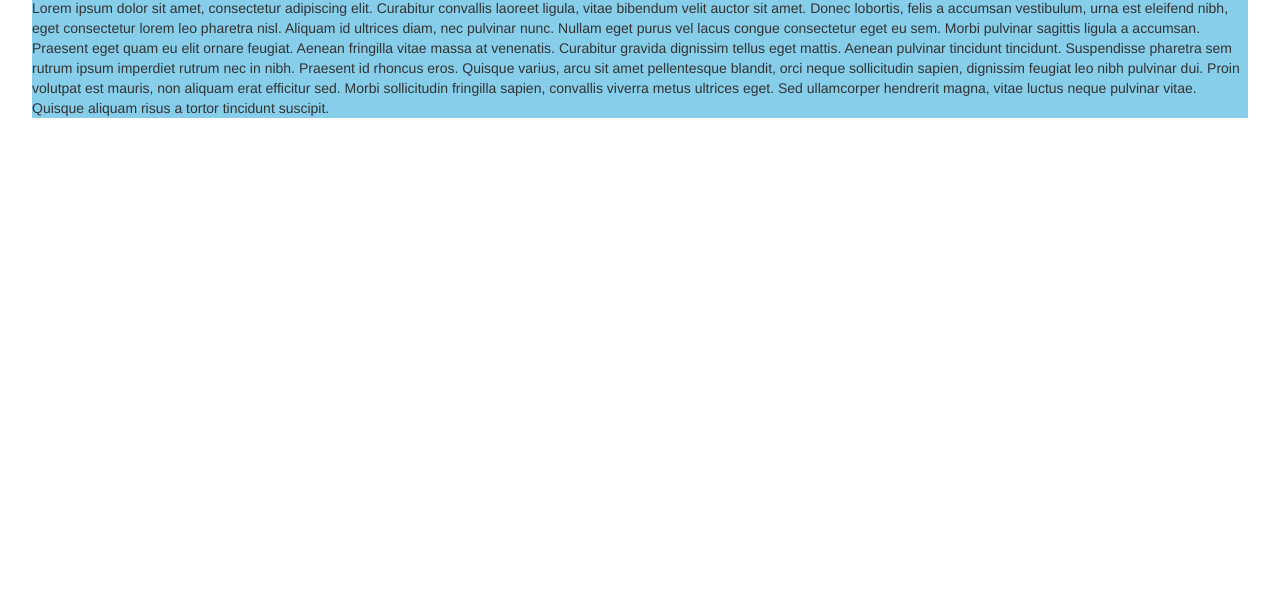
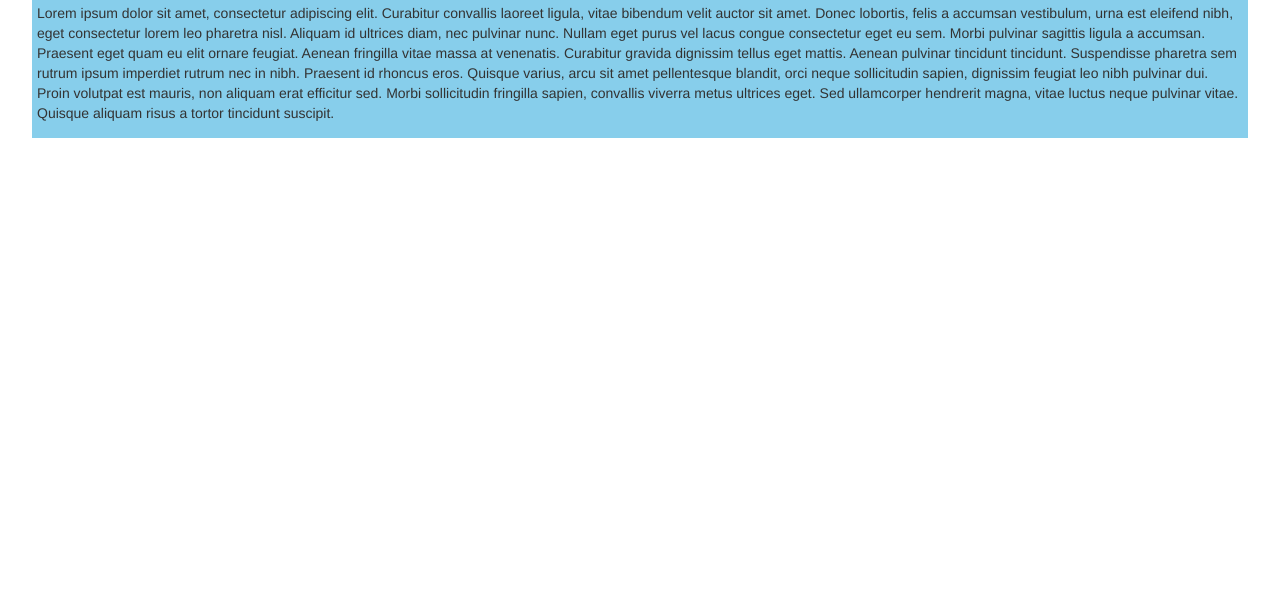
Before and after one commit to millanfusella/Module3_Assignment_Sol, a plain HTML site: page Index.html in a window 1280 px wide. Shown: the part 185-800 px from the top of the page. Drawn offline with nearby package versions, Linux system fonts and the light colour scheme.

Commit message:
Sol 3 completed

```diff
--- a/Index.html
+++ b/Index.html
@@ -36,9 +36,9 @@
 		</nav>
 	</header>
 	<h1 class="text-center">Our Menu</h1>
-	<div id="body-text" class="container">
+	<div id="body-text" class="container-fluid">
 		<section id="menu-description">
-			<h2 class="text-center">Chicken</h2>
+			<h2 class="text-center ">Chicken</h2>
 			<p>Lorem ipsum dolor sit amet, consectetur adipiscing elit. Curabitur convallis laoreet ligula, vitae bibendum velit auctor sit amet. Donec lobortis, felis a accumsan vestibulum, urna est eleifend nibh, eget consectetur lorem leo pharetra nisl. Aliquam id ultrices diam, nec pulvinar nunc. Nullam eget purus vel lacus congue consectetur eget eu sem. Morbi pulvinar sagittis ligula a accumsan. Praesent eget quam eu elit ornare feugiat. Aenean fringilla vitae massa at venenatis. Curabitur gravida dignissim tellus eget mattis. Aenean pulvinar tincidunt tincidunt. Suspendisse pharetra sem rutrum ipsum imperdiet rutrum nec in nibh. Praesent id rhoncus eros. Quisque varius, arcu sit amet pellentesque blandit, orci neque sollicitudin sapien, dignissim feugiat leo nibh pulvinar dui. Proin volutpat est mauris, non aliquam erat efficitur sed. Morbi sollicitudin fringilla sapien, convallis viverra metus ultrices eget. Sed ullamcorper hendrerit magna, vitae luctus neque pulvinar vitae. Quisque aliquam risus a tortor tincidunt suscipit.
 			</p>
 		</section>
--- a/css/style.css
+++ b/css/style.css
@@ -35,4 +35,5 @@ body {
 #menu-description {
 	background-color: skyblue;
 	margin: 0;
+	padding: 5px;
 }
```
